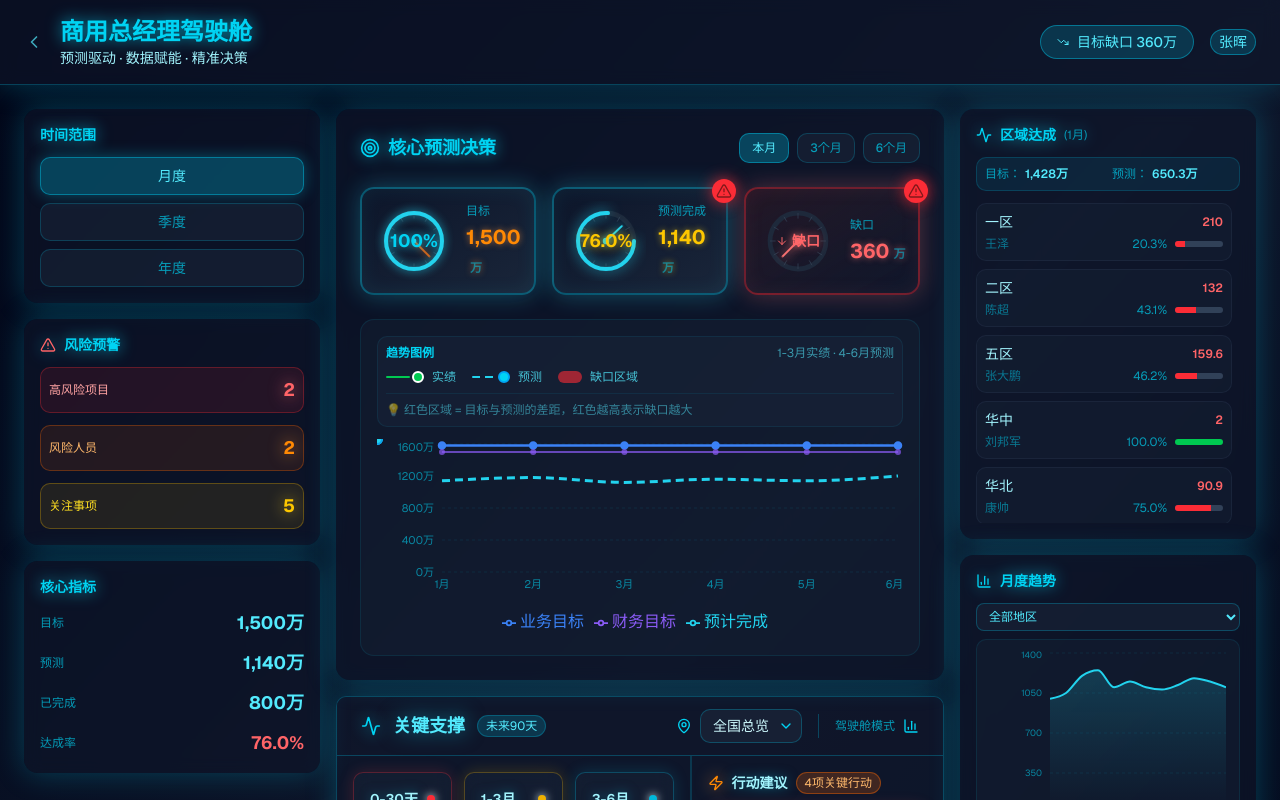
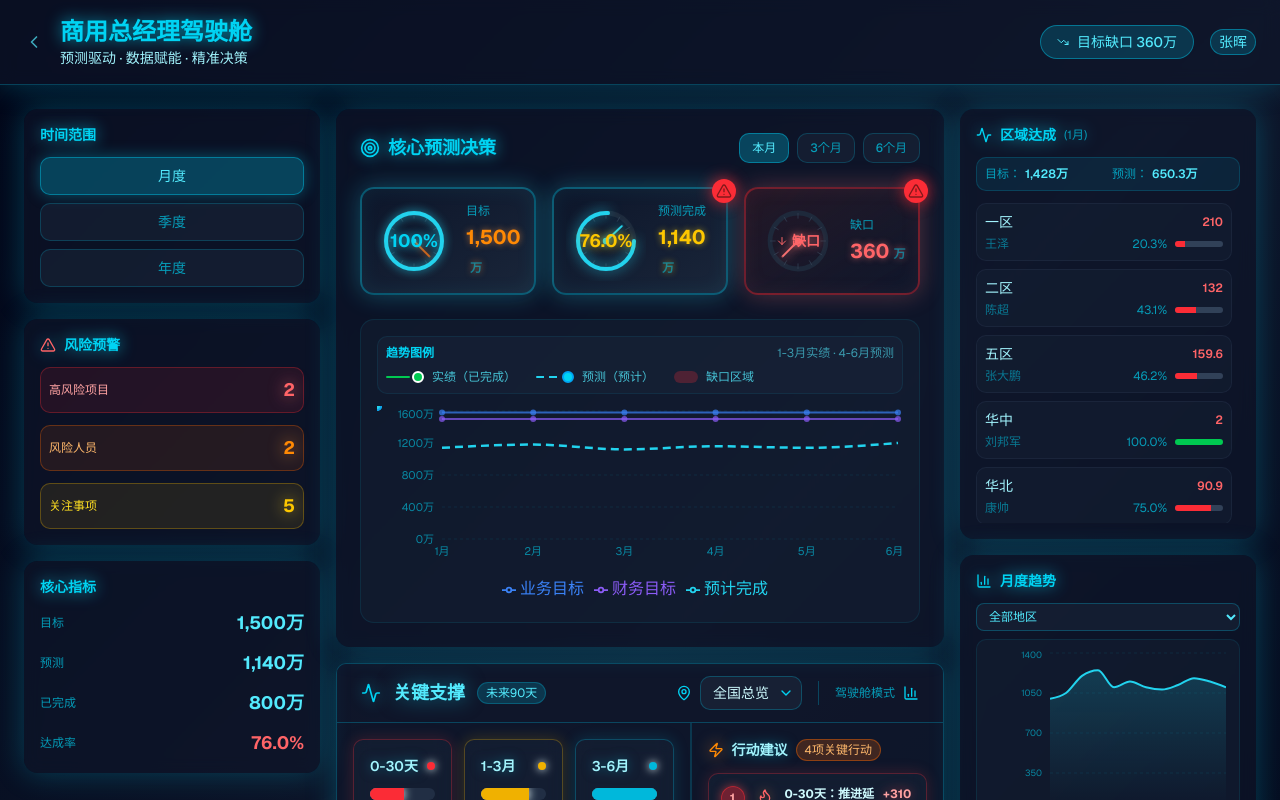
Before and after one commit to navylee1990/coze_jsc, a Next.js app: page /gm in a window 1280 px wide. Shown: the top 800 px of the page. Built offline with nearby package versions, Linux system fonts and the light colour scheme.

Commit message:
Restored to '63dca230514c4e12dcc99fb524ce60016f955536'
Coze-Restored-To: '63dca230514c4e12dcc99fb524ce60016f955536'
Coze-Commit-Type: restore

```diff
--- a/src/app/gm/page.tsx
+++ b/src/app/gm/page.tsx
@@ -803,14 +803,14 @@ export default function GMDashboard() {
                     <span className="text-xs font-semibold text-cyan-400">趋势图例</span>
                     <span className="text-xs text-cyan-300/60">1-{currentMonth}月实绩 · {currentMonth + 1}-6月预测</span>
                   </div>
-                  <div className="flex items-center gap-4 flex-wrap">
+                  <div className="flex items-center gap-5 flex-wrap">
                     {/* 实绩图例 */}
                     <div className="flex items-center gap-2">
                       <div className="flex items-center gap-0.5">
                         <div className="w-6 h-0.5 bg-green-500 rounded-full"></div>
                         <div className="w-3 h-3 rounded-full bg-green-500 border-2 border-white"></div>
                       </div>
-                      <span className="text-xs text-cyan-300/80">实绩</span>
+                      <span className="text-xs text-cyan-300/80">实绩（已完成）</span>
                     </div>
                     {/* 预测图例 */}
                     <div className="flex items-center gap-2">
@@ -818,18 +818,15 @@ export default function GMDashboard() {
                         <div className="w-6 h-0.5 bg-cyan-400 rounded-full" style={{ background: 'repeating-linear-gradient(90deg, #22d3ee 0, #22d3ee 8px, transparent 8px, transparent 13px)' }}></div>
                         <div className="w-3 h-3 rounded-full bg-cyan-400 border-2 border-sky-500"></div>
                       </div>
-                      <span className="text-xs text-cyan-300/80">预测</span>
+                      <span className="text-xs text-cyan-300/80">预测（预计）</span>
                     </div>
                     {/* 缺口区域图例 */}
                     <div className="flex items-center gap-2">
                       <div className="flex items-center gap-0.5">
-                        <div className="w-6 h-3 bg-red-500/60 rounded-sm"></div>
+                        <div className="w-6 h-3 bg-red-500/25 rounded-sm"></div>
                       </div>
                       <span className="text-xs text-cyan-300/80">缺口区域</span>
                     </div>
-                  </div>
-                  <div className="mt-2 pt-2 border-t border-cyan-500/10 text-xs text-cyan-300/50">
-                    💡 红色区域 = 目标与预测的差距，红色越高表示缺口越大
                   </div>
                 </div>
 
@@ -837,15 +834,10 @@ export default function GMDashboard() {
                   <ResponsiveContainer width="100%" height="100%">
                     <LineChart data={forecastTrendData}>
                       <defs>
-                        {/* 缺口区域填充 - 红色渐变，增强可见性 */}
+                        {/* 缺口区域填充 - 红色渐变，从预测线到目标线 */}
                         <linearGradient id="colorGap" x1="0" y1="0" x2="0" y2="1">
-                          <stop offset="0%" stopColor="#ef4444" stopOpacity={0.6}/>
-                          <stop offset="100%" stopColor="#ef4444" stopOpacity={0.3}/>
-                        </linearGradient>
-                        {/* 预测区域填充 - 青色渐变 */}
-                        <linearGradient id="colorForecast" x1="0" y1="0" x2="0" y2="1">
-                          <stop offset="0%" stopColor="#22d3ee" stopOpacity={0.4}/>
-                          <stop offset="100%" stopColor="#22d3ee" stopOpacity={0.1}/>
+                          <stop offset="0%" stopColor="#ef4444" stopOpacity={0.5}/>
+                          <stop offset="100%" stopColor="#ef4444" stopOpacity={0.2}/>
                         </linearGradient>
                         {/* 已完成区域填充 */}
                         <linearGradient id="colorCompleted" x1="0" y1="0" x2="0" y2="1">
@@ -898,22 +890,14 @@ export default function GMDashboard() {
                         label={{ value: '当前', position: 'topLeft', fill: '#22d3ee', fontSize: 10, fontWeight: 'bold' }}
                       />
 
-                      {/* 目标区域填充 - 红色，表示业务目标范围 */}
+                      {/* 缺口区域 - 使用businessTarget填充，表示目标线 */}
                       <Area
                         type="monotone"
                         dataKey="businessTarget"
                         stroke="none"
                         fill="url(#colorGap)"
-                        name="目标区域"
-                      />
-
-                      {/* 预测区域填充 - 青色，表示预测完成范围 */}
-                      <Area
-                        type="monotone"
-                        dataKey="forecast"
-                        stroke="none"
-                        fill="url(#colorForecast)"
-                        name="预测区域"
+                        name="缺口区域"
+                        opacity={0.6}
                       />
 
                       {/* 业务目标线 - 蓝色 */}
@@ -921,9 +905,10 @@ export default function GMDashboard() {
                         type="monotone"
                         dataKey="businessTarget"
                         stroke="#3b82f6"
-                        strokeWidth={2.5}
-                        dot={{ r: 3, fill: '#3b82f6' }}
+                        strokeWidth={2}
+                        dot={{ r: 2, fill: '#3b82f6' }}
                         name="业务目标"
+                        opacity={0.7}
                       />
 
                       {/* 财务目标线 - 紫色 */}
@@ -960,7 +945,7 @@ export default function GMDashboard() {
                         type="monotone"
                         dataKey="forecast"
                         stroke="#22d3ee"
-                        strokeWidth={3}
+                        strokeWidth={2.5}
                         strokeDasharray="8 5"
                         dot={(props: any) => {
                           const monthIndex = props.payload?.monthIndex;
@@ -969,7 +954,7 @@ export default function GMDashboard() {
                           if (isPast) {
                             return <circle r={0} />;
                           }
-                          return <circle r={5} fill="#22d3ee" strokeWidth={2} stroke="#0ea5e9" />;
+                          return <circle r={4} fill="#22d3ee" strokeWidth={2} stroke="#0ea5e9" />;
                         }}
                         name="预计完成"
                       />
```
